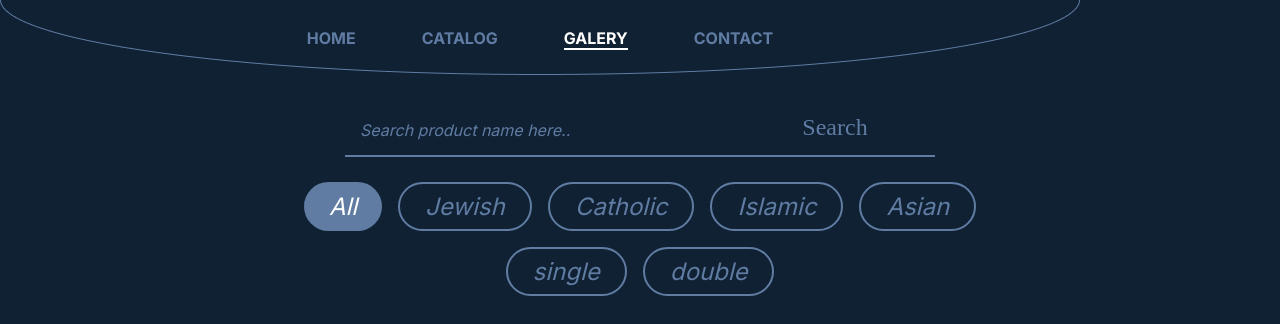
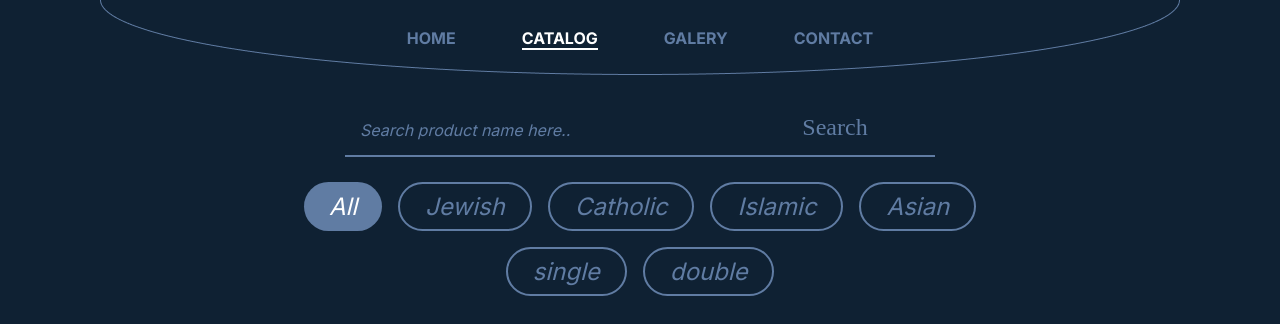
Before and after one commit to NikaDalalishvili/davydovMonuments, a plain HTML site: page galery.html in a window 1280 px wide. Shown: the top 324 px of the page. Drawn offline with Linux system fonts and the light colour scheme; a web font is replaced by a local one.

Commit message:
ref 1.2.1

```diff
--- a/galery.html
+++ b/galery.html
@@ -24,22 +24,24 @@
     <div class="wrapper">
         <div class="content">
             <header>
+                <div class="header-wrapper">
                     <nav class="header-nav">
                         <ul>
                             <li>
                                 <a class="primary-page-link" href="./index.html">home</a>
                             </li>
                             <li>
-                            <a class="primary-page-link" href="./catalog.html">catalog</a>
+                                <a class="primary-page-link primary-active-page" href="./catalog.html">catalog</a>
                             </li>
                             <li>
-                            <a class="primary-page-link primary-active-page" href="./galery.html">galery</a>
+                                <a class="primary-page-link" href="./galery.html">galery</a>
                             </li>
                             <li>
                                 <a class="primary-page-link" href="./contact.html">contact</a>
                             </li>
                         </ul>
                     </nav>
+                </div>
             </header>
             <main>
                 <section class="galery-section">
```
Also changed, not shown: catalog.html (+2 -0 lines), contact.html (+4 -2 lines). Lines whose indentation alone changed are shown as unchanged.
